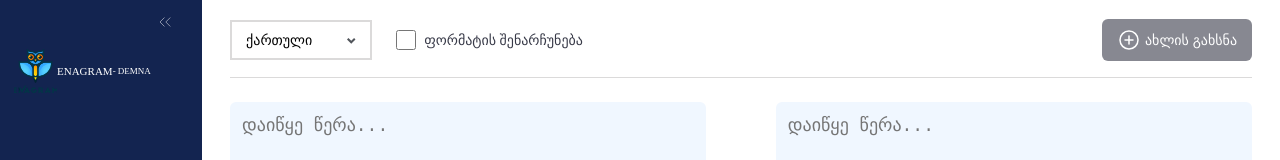
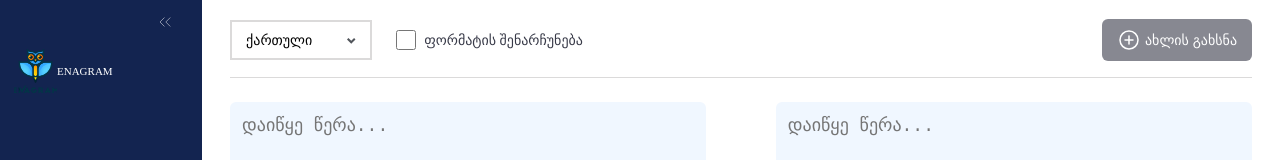
Before and after one commit to demnalomidze/text-compare, a React (Vite) app: page / in a window 1280 px wide. Shown: the top 160 px of the page. Built offline with nearby package versions, Linux system fonts and the light colour scheme.

Commit message:
fixed extra text

```diff
--- a/src/App.jsx
+++ b/src/App.jsx
@@ -353,7 +353,6 @@ function Header({ alphabet, mainlist, input, text, file }) {
       <div className="Head-line">
         <img className="image" src="/images/Bu2.png" alt="main-logo2" />
         <p className="wl-text2"> ENAGRAM </p>
-        <p className="wl-text"> - DEMNA </p>
       </div>
 
       <div className="menu-list">
```
